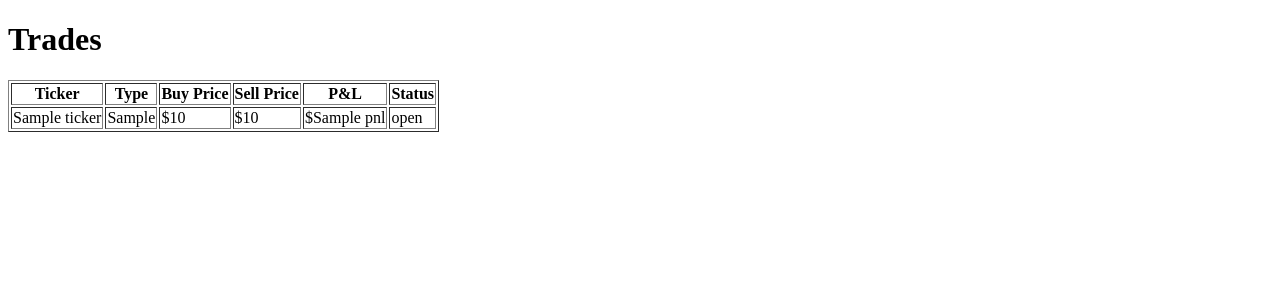
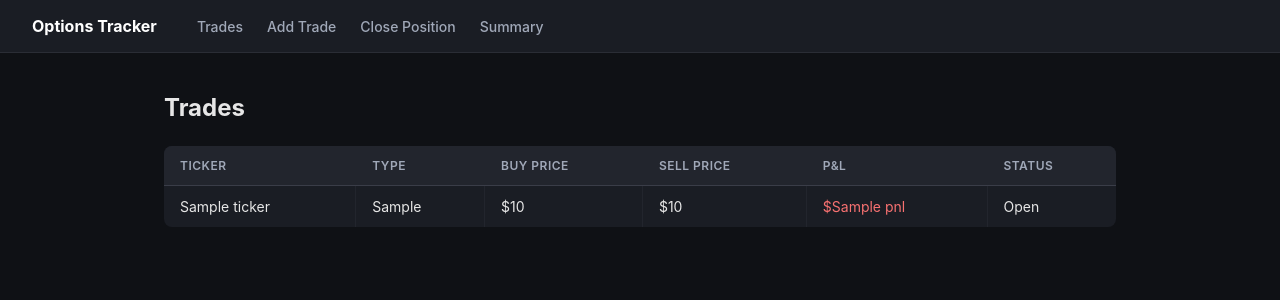
Before and after one commit to SheelaR1/options-tracker, a FastAPI app: template templates/trades.html in a window 1280 px wide. Shown: the top 300 px of the page. Run offline with FastAPI, Linux system fonts and the light colour scheme; the template is opened without the code that fills it: most values are stand-ins (such as "Sample title", 1, 10 or a date in 2020).

Commit message:
Made a base template with dark styling and a nav bar

```diff
--- /dev/null
+++ b/templates/base.html
@@ -0,0 +1,96 @@
+<!DOCTYPE html>
+<html>
+<head>
+    <title>{% block title %}Options Tracker{% endblock %}</title>
+    <style>
+        * {
+            box-sizing: border-box;
+        }
+        body {
+            font-family: -apple-system, BlinkMacSystemFont, "Segoe UI", Roboto, sans-serif;
+            background-color: #0f1115;
+            color: #e6e6e6;
+            margin: 0;
+            padding: 0;
+        }
+        nav {
+            background-color: #1a1d24;
+            padding: 16px 32px;
+            border-bottom: 1px solid #2a2d35;
+            display: flex;
+            gap: 24px;
+            align-items: center;
+        }
+        nav a {
+            color: #a0a8b8;
+            text-decoration: none;
+            font-weight: 500;
+            font-size: 14px;
+        }
+        nav a:hover {
+            color: #ffffff;
+        }
+        nav .brand {
+            color: #ffffff;
+            font-weight: 700;
+            font-size: 16px;
+            margin-right: 16px;
+        }
+        main {
+            max-width: 1000px;
+            margin: 40px auto;
+            padding: 0 24px;
+        }
+        h1 {
+            font-size: 24px;
+            margin-bottom: 24px;
+        }
+        table {
+            width: 100%;
+            border-collapse: collapse;
+            background-color: #1a1d24;
+            border-radius: 8px;
+            overflow: hidden;
+        }
+        th, td {
+            padding: 12px 16px;
+            text-align: left;
+            border-bottom: 1px solid #3a3d48;
+            border-right: 1px solid #22252d;
+            font-size: 14px;
+        }
+        th:last-child, td:last-child {
+            border-right: none;
+        }
+        th {
+            background-color: #22252d;
+            color: #a0a8b8;
+            font-weight: 600;
+            text-transform: uppercase;
+            font-size: 12px;
+            letter-spacing: 0.5px;
+        }
+        tr:last-child td {
+            border-bottom: none;
+        }
+        .positive {
+            color: #4ade80;
+        }
+        .negative {
+            color: #f87171;
+        }
+    </style>
+</head>
+<body>
+    <nav>
+        <span class="brand">Options Tracker</span>
+        <a href="/trades">Trades</a>
+        <a href="/add">Add Trade</a>
+        <a href="/close">Close Position</a>
+        <a href="/summary">Summary</a>
+    </nav>
+    <main>
+        {% block content %}{% endblock %}
+    </main>
+</body>
+</html>
--- a/templates/trades.html
+++ b/templates/trades.html
@@ -1,11 +1,8 @@
-<!DOCTYPE html>
-<html>
-<head>
-    <title>Options Tracker - Trades</title>
-</head>
-<body>
+{% extends "base.html" %}
+{% block title %}Trades - Options Tracker{% endblock %}
+{% block content %}
 <h1>Trades</h1>
-    <table border="1">
+<table>
     <tr>
         <th>Ticker</th>
         <th>Type</th>
@@ -17,13 +14,14 @@
     {% for trade in trades %}
     <tr>
         <td>{{ trade.ticker }}</td>
-            <td>{{ trade.instrument_type }}</td>
+        <td style="text-transform: capitalize;">{{ trade.instrument_type }}</td>
         <td>${{ trade.buy_price }}</td>
         <td>{% if trade.sell_price %}${{ trade.sell_price }}{% else %}Live{% endif %}</td>
-            <td>{% if trade.pnl is not none %}${{ trade.pnl }}{% else %}Cannot find contract{% endif %}</td>
-            <td>{{ trade.status }}</td>
+        <td class="{% if trade.pnl is not none %}{% if trade.pnl >= 0 %}positive{% else %}negative{% endif %}{% endif %}">
+            {% if trade.pnl is not none %}${{ trade.pnl }}{% else %}Cannot find contract{% endif %}
+        </td>
+        <td style="text-transform: capitalize;">{{ trade.status }}</td>
     </tr>
     {% endfor %}
 </table>
-</body>
-</html>
+{% endblock %}
```
Lines whose indentation alone changed are shown as unchanged.
